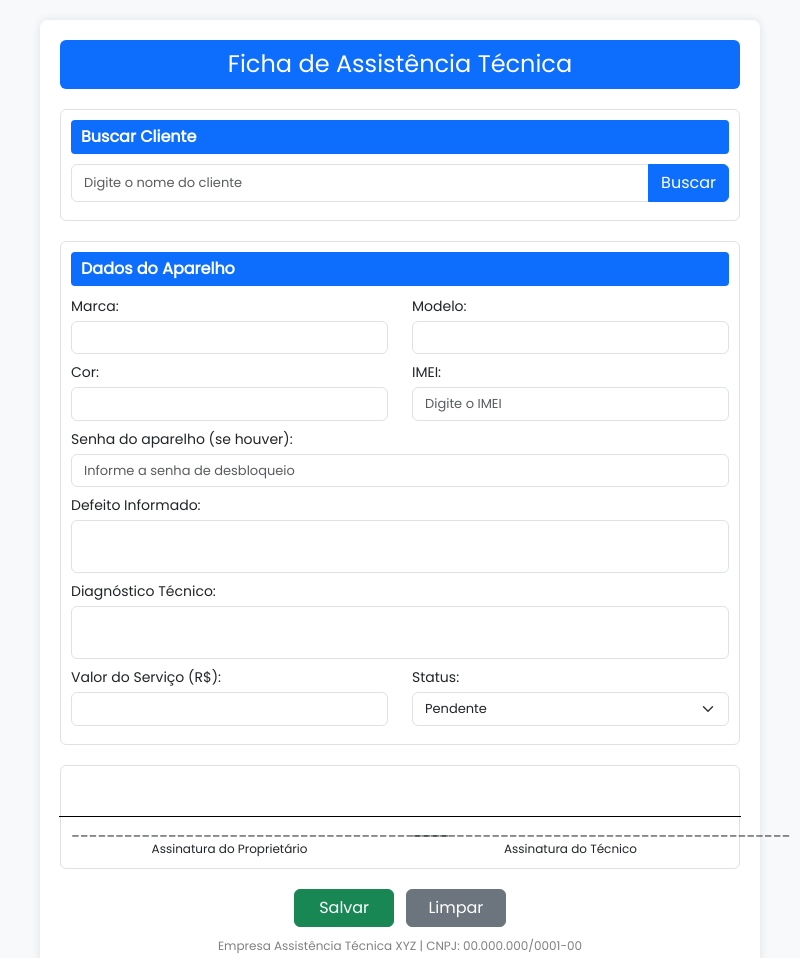
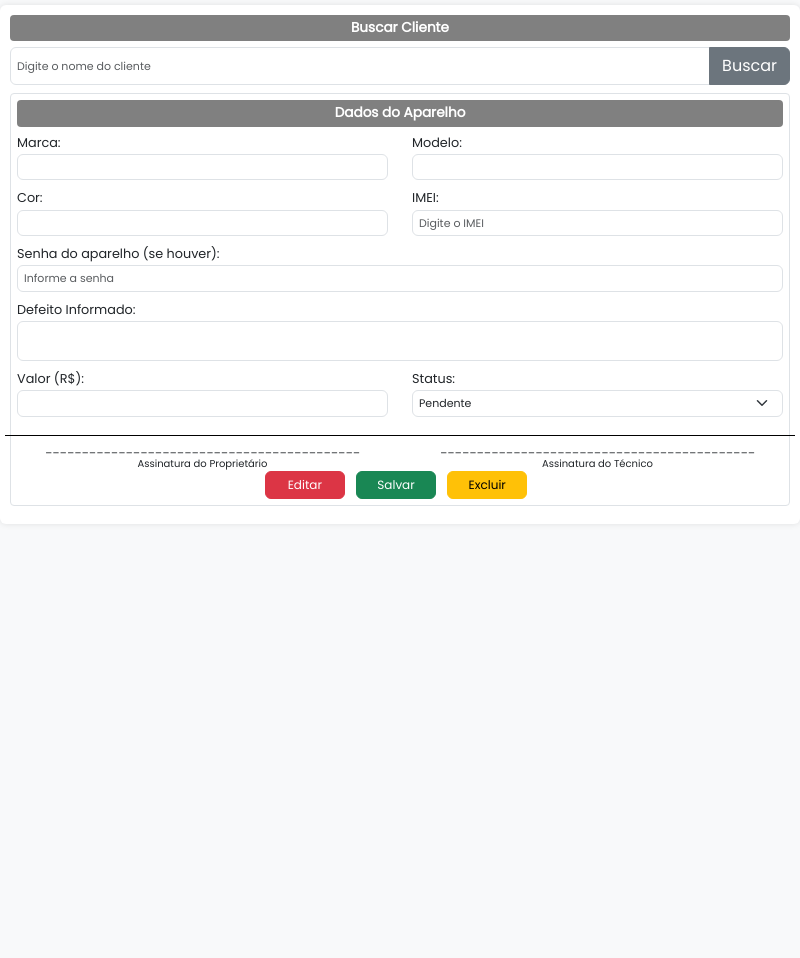
Before and after one commit to joaovict76/Assistencia, an Electron app: page src/views/assistencia.html in a window 800 px wide. After the commit the page ends 800 px from the top, so only its background shows below. Drawn offline with Linux system fonts and the light colour scheme.

Commit message:
atualizado

```diff
--- a/main.js
+++ b/main.js
@@ -7,6 +7,7 @@ const clientModel = require('./src/models/Clientes.js')
 const assistenciaModel = require('./src/models/produto.js')
 const fs = require('fs')
 const { default: jsPDF } = require('jspdf')
+
 
 // ============ Janela principal ============
 let win
@@ -446,7 +447,6 @@ async function relatorioFicha() {
         doc.text(f.cor || '', positions[3], y)
         doc.text(f.imei || '', positions[4], y)
         doc.text(f.defeito || '', positions[5], y)
-        doc.text(f.diagnostico || '', positions[6], y)
         doc.text(f.valor ? String(f.valor) : '', positions[7], y)
         doc.text(f.status || '', positions[8], y)
         doc.text(f.data ? new Date(f.data).toLocaleString('pt-BR') : '', positions[9], y)
--- a/src/views/assistencia.html
+++ b/src/views/assistencia.html
@@ -1,126 +1,125 @@
 <!DOCTYPE html>
 <html lang="pt-br">
+
 <head>
   <meta charset="UTF-8" />
   <meta name="viewport" content="width=device-width, initial-scale=1.0" />
   <link rel="stylesheet" href="../public/css/bootstrap.min.css" />
-  <link rel="preconnect" href="https://fonts.googleapis.com">
-  <link rel="preconnect" href="https://fonts.gstatic.com" crossorigin>
   <link href="https://fonts.googleapis.com/css2?family=Poppins&display=swap" rel="stylesheet">
-  <title>Ordem de Serviço - Assistência Técnica</title>
+  <title>Ordem de Serviço</title>
 
   <style>
     * {
       font-family: 'Poppins', sans-serif;
+      box-sizing: border-box;
     }
 
     body {
       background-color: #f8f9fa;
-      font-size: 14px;
+      font-size: 12px;
+      margin: 0;
+      padding: 0;
+      overflow-x: hidden;
     }
 
     .container {
       background-color: #fff;
-      padding: 20px;
-      border-radius: 8px;
-      box-shadow: 0 0 10px rgba(0,0,0,0.1);
-      margin-top: 20px;
+      padding: 10px;
+      border-radius: 6px;
+      box-shadow: 0 0 6px rgba(0, 0, 0, 0.1);
+      margin: 5px auto;
+      max-width: 850px;
     }
 
     h2 {
       text-align: center;
-      background-color: #0d6efd;
+      background-color: gray;
       color: white;
-      padding: 10px;
-      border-radius: 6px;
-      margin-bottom: 20px;
-      font-size: 1.5rem;
+      padding: 6px;
+      border-radius: 4px;
+      margin-bottom: 8px;
+      font-size: 1.1rem;
     }
 
     legend {
-      font-size: 1rem;
+      font-size: 0.85rem;
       font-weight: 600;
-      padding: 5px 10px;
-      background-color: #0d6efd;
+      padding: 3px 6px;
+      background-color: gray;
       color: white;
       border-radius: 4px;
-      margin-bottom: 10px;
+      margin-bottom: 6px;
     }
 
     label {
       font-weight: 500;
-      margin-bottom: 4px;
+      margin-bottom: 2px;
+      font-size: 0.8rem;
     }
 
-    input, select, textarea {
-      font-size: 13px !important;
+    input,
+    select,
+    textarea {
+      font-size: 11px !important;
+      padding: 4px 6px !important;
     }
 
     textarea {
       resize: none;
+      height: 40px;
     }
 
     .input-group button {
-      min-width: 80px;
+      min-width: 65px;
     }
 
     .section-box {
       border: 1px solid #dee2e6;
-      border-radius: 6px;
-      padding: 10px;
-      margin-bottom: 20px;
+      border-radius: 4px;
+      padding: 6px;
+      margin-bottom: 8px;
     }
 
     .signature-box {
       border-top: 1px solid #000;
-      margin-top: 40px;
+      margin-top: 10px;
       padding-top: 5px;
       text-align: center;
-      font-size: 12px;
+      font-size: 10px;
     }
 
     .text-center button {
-      min-width: 100px;
+      min-width: 80px;
+      padding: 4px 8px;
+      font-size: 12px;
     }
 
     footer {
       text-align: center;
-      font-size: 12px;
+      font-size: 10px;
       color: gray;
-      margin-top: 10px;
+      margin-top: 4px;
     }
   </style>
 </head>
 
 <body>
   <div class="container">
-    <h2>Ficha de Assistência Técnica</h2>
-
     <form>
       <!-- Buscar Cliente -->
-      <div class="section-box">
-        <legend>Buscar Cliente</legend>
+      <div>
+        <legend class="text-center">Buscar Cliente</legend>
         <div class="input-group mb-2">
-          <input
-            type="text"
-            id="nomeCliente"
-            class="form-control"
-            placeholder="Digite o nome do cliente"
-            required
-          >
-          <button
-            type="button"
-            class="btn btn-primary"
-            onclick="searchName()"
-          >
+          <input type="text" id="nomeCliente" class="form-control" placeholder="Digite o nome do cliente" required>
+          <button type="button" class="btn btn-secondary" id="btnBuscarCliente">
             Buscar
           </button>
         </div>
       </div>
-
+      <form>
         <!-- Dados do Aparelho -->
         <div class="section-box">
-        <legend>Dados do Aparelho</legend>
+          <legend class="text-center">Dados do Aparelho</legend>
           <div class="row">
             <div class="col-md-6 mb-2">
               <label for="marca">Marca:</label>
@@ -136,38 +135,23 @@
             </div>
             <div class="col-md-6 mb-2">
               <label for="imei">IMEI:</label>
-            <input
-              type="text"
-              class="form-control"
-              id="imei"
-              maxlength="15"
-              placeholder="Digite o IMEI"
-            >
+              <input type="text" class="form-control" id="imei" maxlength="15" placeholder="Digite o IMEI">
             </div>
           </div>
 
           <div class="mb-2">
             <label for="senha">Senha do aparelho (se houver):</label>
-          <input
-            type="text"
-            class="form-control"
-            id="senha"
-            placeholder="Informe a senha de desbloqueio"
-          >
+            <input type="text" class="form-control" id="senha" placeholder="Informe a senha">
           </div>
 
           <div class="mb-2">
             <label for="defeito">Defeito Informado:</label>
-          <textarea class="form-control" id="defeito" rows="2"></textarea>
-        </div>
-        <div class="mb-2">
-          <label for="diagnostico">Diagnóstico Técnico:</label>
-          <textarea class="form-control" id="diagnostico" rows="2"></textarea>
+            <textarea class="form-control" id="defeito"></textarea>
           </div>
 
           <div class="row">
             <div class="col-md-6 mb-2">
-            <label for="valor">Valor do Serviço (R$):</label>
+              <label for="valor">Valor (R$):</label>
               <input type="number" class="form-control" id="valor" step="0.01">
             </div>
             <div class="col-md-6 mb-2">
@@ -180,10 +164,10 @@
               </select>
             </div>
           </div>
-      </div>
+
 
           <!-- Assinaturas -->
-      <div class="section-box">
+          <div>
             <div class="row">
               <div class="col-md-6 signature-box">
                 ___________________________________________<br>
@@ -195,19 +179,23 @@
               </div>
             </div>
           </div>
-
           <!-- Botões -->
           <div class="text-center">
-        <button type="submit" class="btn btn-success me-2">Salvar</button>
-        <button type="reset" class="btn btn-secondary">Limpar</button>
+            <button type="button" class="btn btn-danger me-2" id="btnEditarFicha">
+              Editar
+            </button>
+            <button type="button" class="btn btn-success me-2" id="btnSalvarFicha">
+              Salvar
+            </button>
+            <button type="button" class="btn btn-warning me-2" id="btnExcluirFicha">
+              Excluir
+            </button>
           </div>
+
       </form>
-
-    <footer>
-      <p>Empresa Assistência Técnica XYZ | CNPJ: 00.000.000/0001-00</p>
-    </footer>
   </div>
 
   <script src="rendererAssistencia.js"></script>
 </body>
+
 </html>
--- a/src/views/rendererAssistencia.js
+++ b/src/views/rendererAssistencia.js
@@ -1,3 +1,4 @@
+// === BUSCAR CLIENTE ===
 document.getElementById('btnBuscarCliente').addEventListener('click', async () => {
   const nome = document.getElementById('nomeCliente').value.trim();
 
@@ -13,17 +14,17 @@ document.getElementById('btnBuscarCliente').addEventListener('click', async () =
   } else {
     const cliente = clientes[0];
     alert(`Cliente encontrado:\nNome: ${cliente.nome}\nTelefone: ${cliente.telefone}\nEndereço: ${cliente.endereco}`);
-      // Aqui você pode preencher os campos do formulário
-      // Exemplo:
-      // document.getElementById('telefone').value = cliente.telefone;
+
+    // Preencher campos se desejar
+    document.getElementById('telefone').value = cliente.telefone || '';
+    document.getElementById('endereco').value = cliente.endereco || '';
   }
 });
 
-  // Função de validação de IMEI (algoritmo de Luhn)
+
+// === VALIDAÇÃO DE IMEI ===
 function validarIMEI(imei) {
-  if (!/^\d{15}$/.test(imei)) {
-    return false;
-  }
+  if (!/^\d{15}$/.test(imei)) return false;
 
   let soma = 0;
   for (let i = 0; i < 15; i++) {
@@ -37,18 +38,16 @@ function validarIMEI(imei) {
   return soma % 10 === 0;
 }
 
-// Evento de validação quando o campo perde o foco
+// Evento de validação no campo IMEI
 window.addEventListener('DOMContentLoaded', () => {
   const imeiInput = document.getElementById('imei');
-
   if (imeiInput) {
     imeiInput.addEventListener('blur', () => {
       const imei = imeiInput.value.trim();
-
       if (imei === '') return;
 
       if (!validarIMEI(imei)) {
-        alert('❌ IMEI inválido! Verifique e digite um IMEI correto com 15 dígitos.');
+        alert('❌ IMEI inválido! Verifique.');
         imeiInput.classList.add('is-invalid');
         imeiInput.classList.remove('is-valid');
         imeiInput.focus();
@@ -60,18 +59,8 @@ window.addEventListener('DOMContentLoaded', () => {
   }
 });
 
-function createWindow() {
-  const win = new BrowserWindow({
-    width: 1000,
-    height: 800,
-    webPreferences: {
-      preload: path.join(__dirname, 'preload.js'),
-    },
-  });
 
-  win.loadFile('index.html');
-}
-
+// === SALVAR FICHA ===
 document.getElementById('btnSalvarFicha').addEventListener('click', () => {
   const ficha = {
     cliente: document.getElementById('nomeCliente').value.trim(),
@@ -80,21 +69,34 @@ document.getElementById('btnSalvarFicha').addEventListener('click', () => {
     cor: document.getElementById('cor').value.trim(),
     imei: document.getElementById('imei').value.trim(),
     defeito: document.getElementById('defeito').value.trim(),
-      diagnostico: document.getElementById('diagnostico').value.trim(),
+    senha: document.getElementById('senha').value.trim(),
     valor: document.getElementById('valor').value.trim(),
     status: document.getElementById('status').value.trim(),
     data: new Date().toLocaleString()
-  }
+  };
 
   if (!ficha.cliente) {
-      alert('⚠️ Informe o nome do cliente!')
-      return
+    alert('⚠️ Informe o nome do cliente!');
+    return;
   }
 
   if (!validarIMEI(ficha.imei)) {
-      alert('⚠️ IMEI inválido!')
-      return
+    alert('⚠️ IMEI inválido!');
+    return;
   }
 
-  window.api.salvarFicha(ficha)
-})
+  window.api.salvarFicha(ficha);
+  alert('✅ Ficha salva com sucesso!');
+});
+
+document.getElementById('btnEditarFicha').addEventListener('click', () => {
+  alert("🛠️ Função Editar acionada!");
+});
+
+
+document.getElementById('btnExcluirFicha').addEventListener('click', () => {
+  const confirma = confirm("Tem certeza que deseja excluir este registro?");
+  if (confirma) {
+    alert("🗑️ Registro excluído com sucesso!");
+  }
+});
```
Also changed, not shown: preload.js (+9 -16 lines), src/models/produto.js (+14 -16 lines), src/views/cliente.html (+1 -7 lines). Lines whose indentation alone changed are shown as unchanged.
